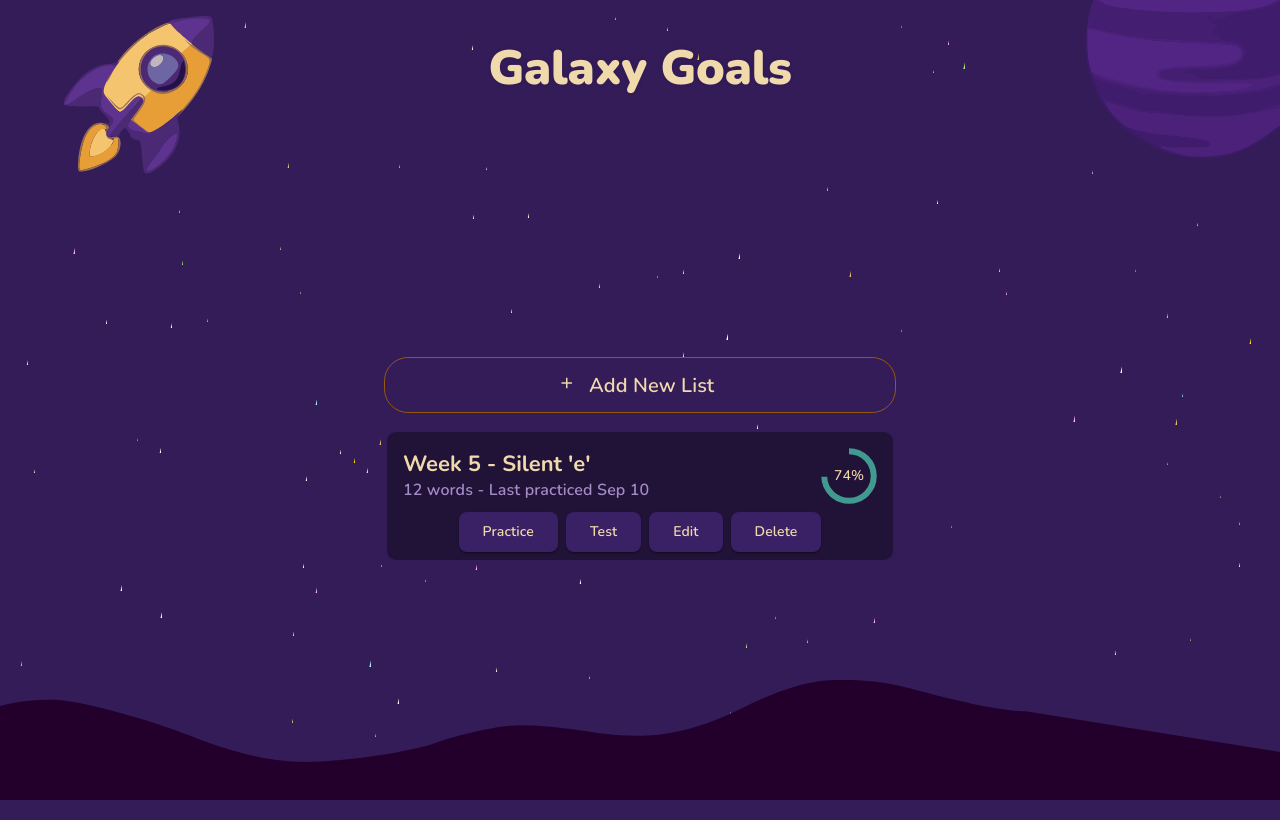
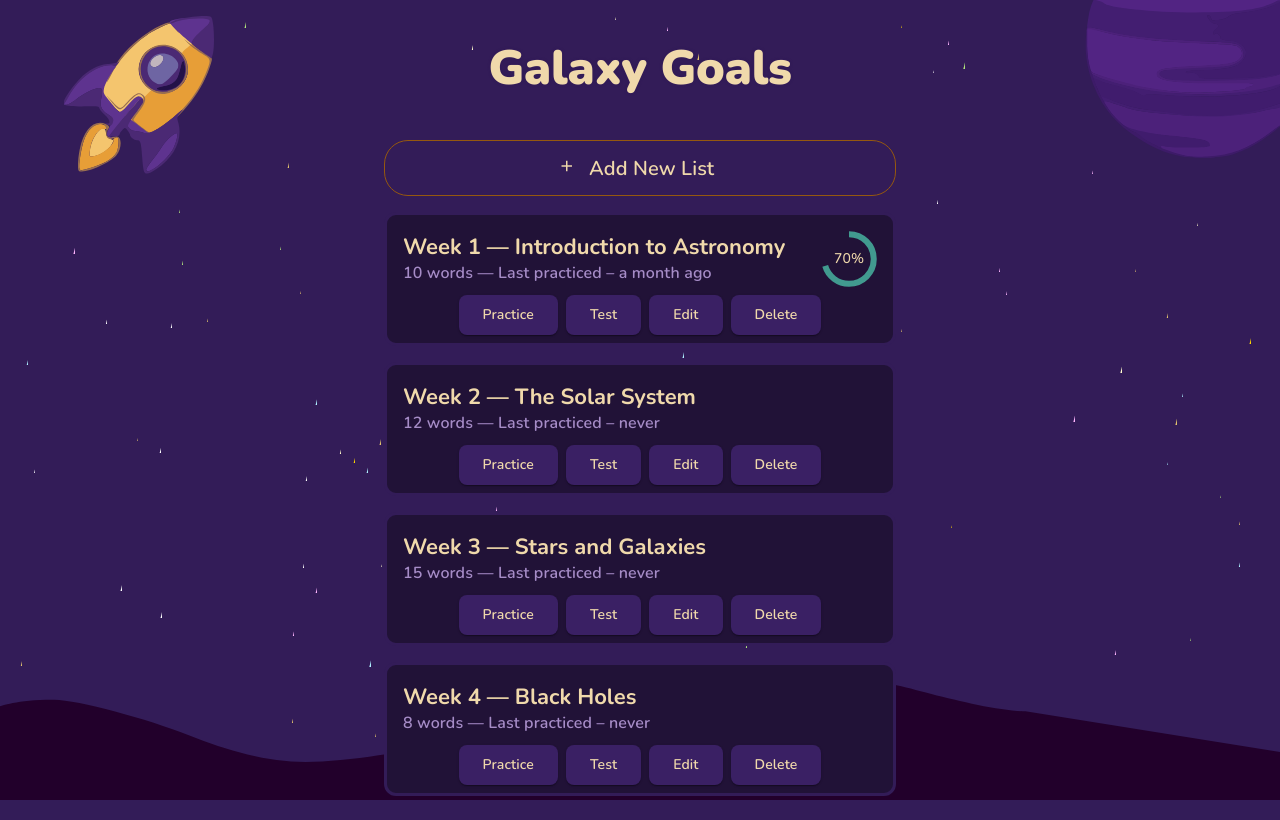
Before and after one commit to spring1975/Galaxy-Goals, an Angular app: page /home in a window 1280 px wide. Built offline with nearby package versions, Linux system fonts and the light colour scheme.

Commit message:
feat: add dayjs for date handling and implement 'fromNow' pipe; enhance home component with dynamic spelling lists display

```diff
--- a/src/app/pages/home/home.component.html
+++ b/src/app/pages/home/home.component.html
@@ -4,32 +4,32 @@
       <mat-icon aria-hidden="false" aria-label="Add New List">add</mat-icon> Add New List
     </button>
 
-  <mat-card class="welcome-card">
+  @for (list of spellingLists; track list.week) {
+    <mat-card>
       <mat-card-header>
-      <mat-card-title>Week 5 - Silent 'e'</mat-card-title>
-      <mat-card-subtitle>12 words - Last practiced Sep 10</mat-card-subtitle>
-
-      <div class="score" aria-label="Progress 74 percent">
+        <mat-card-title>Week {{ list.week }} &mdash; {{ list.title }}</mat-card-title>
+        <mat-card-subtitle>{{ list.words }} words &mdash; Last practiced &ndash; {{ list.lastPracticed | fromNow }}</mat-card-subtitle>
+        <div class="score">
+          @if (list.percent){
             <mat-progress-spinner
               class="ring progress"
               mode="determinate"
-        [value]="74"
+              [value]="list.percent"
               [diameter]="56"
               [strokeWidth]="6">
             </mat-progress-spinner>
-      <div class="label mat-title-small">74%</div>
+            <div class="label mat-title-small">{{ list.percent }}%</div>
+          }
         </div>
       </mat-card-header>
-
       <mat-card-content>
       </mat-card-content>
-
       <mat-card-actions>
-      <button mat-raised-button color="secondary" >Practice</button>
+        <button mat-raised-button color="secondary">Practice</button>
         <button mat-raised-button color="secondary">Test</button>
         <button mat-raised-button color="secondary">Edit</button>
         <button mat-raised-button color="secondary">Delete</button>
       </mat-card-actions>
     </mat-card>
-
+  }
 </div>
--- a/src/app/pages/home/home.component.ts
+++ b/src/app/pages/home/home.component.ts
@@ -4,15 +4,23 @@ import { MatCardModule } from '@angular/material/card';
 import { MatButtonModule } from '@angular/material/button';
 import { MatIconModule } from '@angular/material/icon';
 import {MatProgressSpinnerModule} from '@angular/material/progress-spinner';
-
+import dayjs from 'dayjs';
+import { FromNowPipe } from 'src/app/shared/pipes/from-now.pipe';
 @Component({
   selector: 'glxg-home',
   standalone: true,
-  imports: [CommonModule, MatCardModule, MatButtonModule, MatIconModule, MatProgressSpinnerModule],
+  imports: [CommonModule, MatCardModule, MatButtonModule, MatIconModule, MatProgressSpinnerModule, FromNowPipe],
   templateUrl: './home.component.html',
   styleUrl: './home.component.scss',
   changeDetection: ChangeDetectionStrategy.OnPush
 })
 export class HomeComponent {
 
+  spellingLists = [
+    { week: 1, title: 'Introduction to Astronomy', words: 10, lastPracticed: dayjs('2023-09-018T19:42:14Z'), percent: 70 },
+    { week: 2, title: 'The Solar System', words: 12, lastPracticed: undefined, percent: undefined },
+    { week: 3, title: 'Stars and Galaxies', words: 15, lastPracticed: undefined, percent: undefined },
+    { week: 4, title: 'Black Holes', words: 8, lastPracticed: undefined, percent: undefined }
+  ]
+
 }
--- /dev/null
+++ b/src/app/shared/pipes/from-now.pipe.ts
@@ -0,0 +1,13 @@
+import { Pipe, PipeTransform } from '@angular/core';
+import dayjs from 'dayjs';
+import relativeTime from 'dayjs/plugin/relativeTime';
+dayjs.extend(relativeTime);
+@Pipe({
+  name: 'fromNow',
+  standalone: true
+})
+export class FromNowPipe implements PipeTransform {
+  transform(value: dayjs.Dayjs | undefined): string {
+    return value ? value.fromNow() : 'never';
+  }
+}
--- /dev/null
+++ b/src/app/shared/storage/data-keys.ts
@@ -0,0 +1,4 @@
+export const enum DataKeys {
+  SPELLING_LISTS = 'spelling_lists',
+  // Future keys for other modules can be added here
+}
```
Also changed, not shown: package.json (+6 -5 lines), 1 other file (tests, documents, lock files or other folders). Lines whose indentation alone changed are shown as unchanged.
